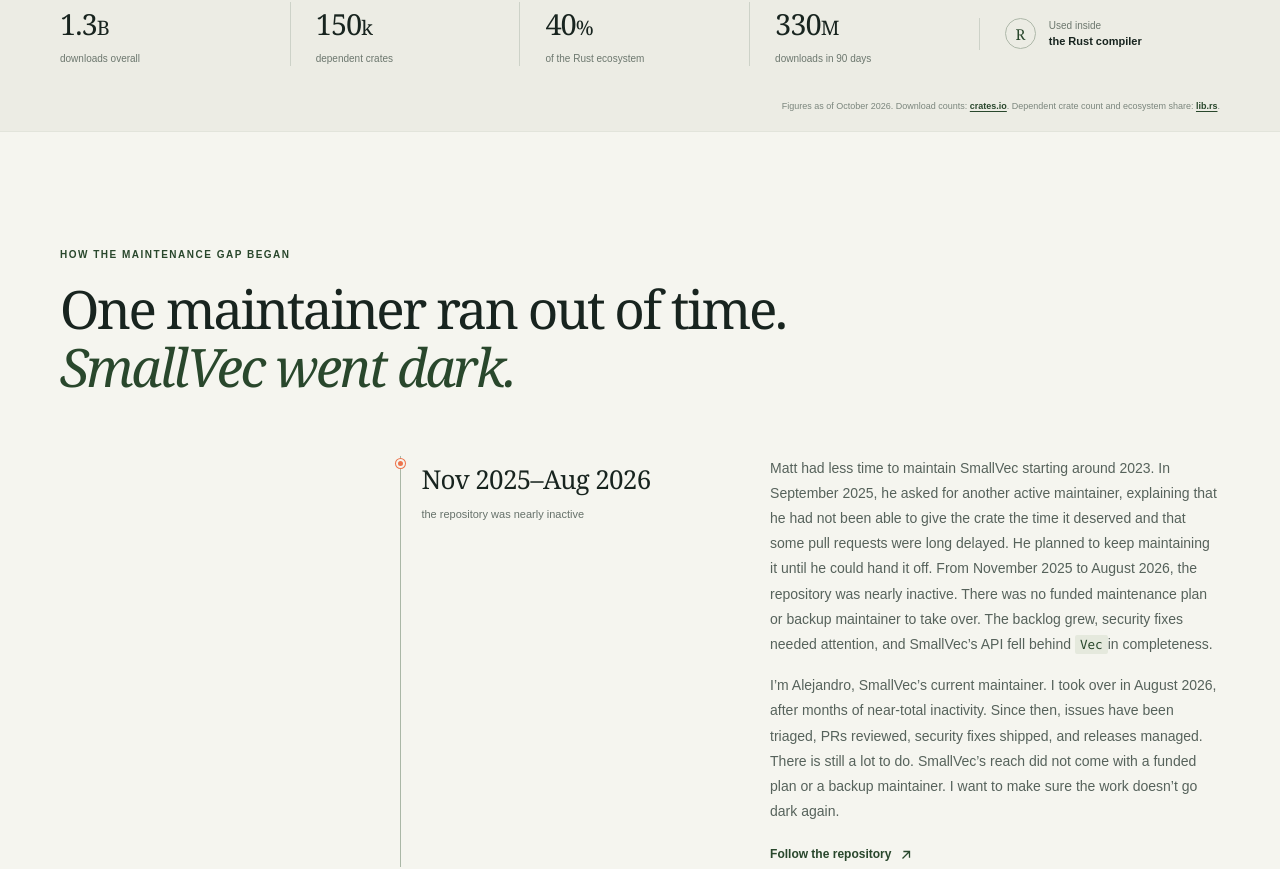
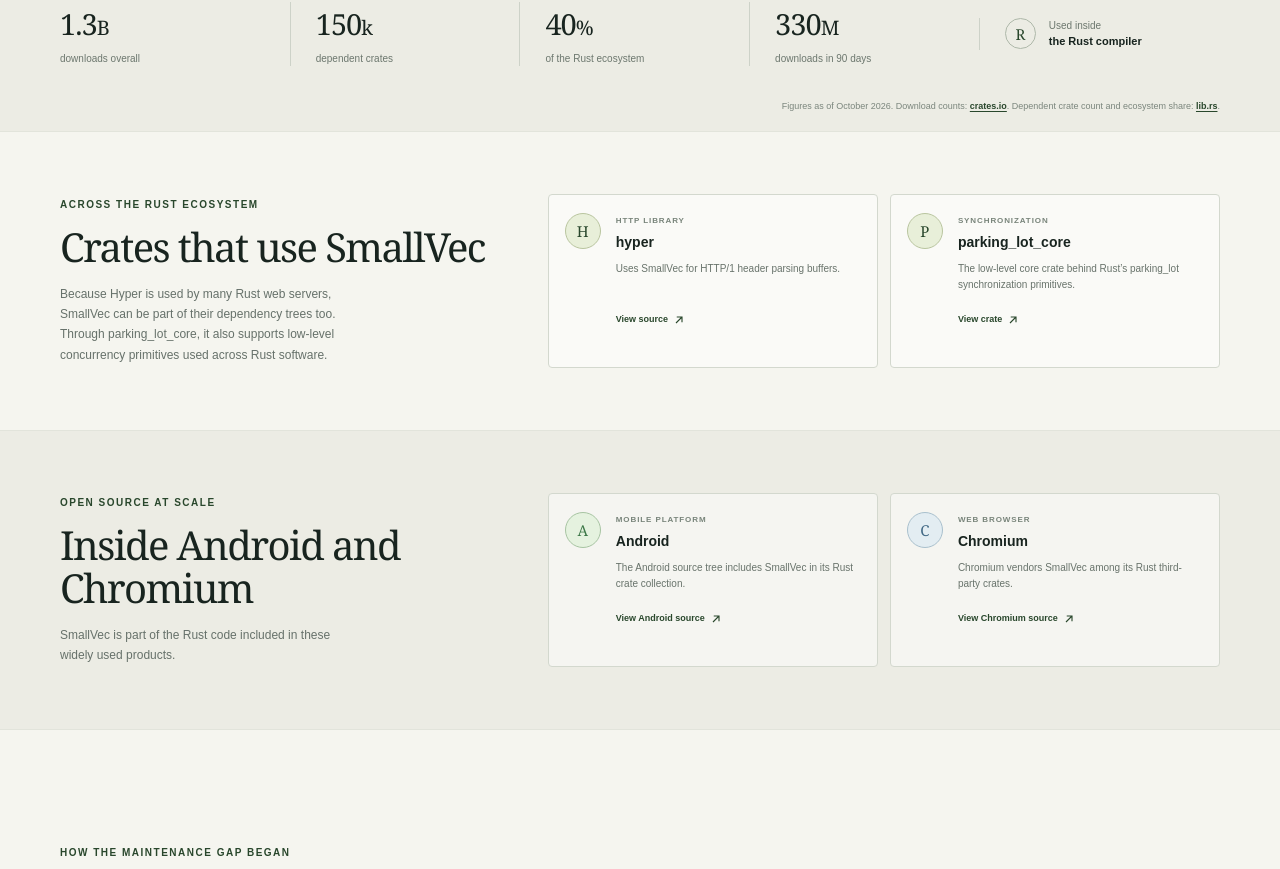
Before and after one commit to smallvec/smallvec.rs, a Next.js app: page / in a window 1280 px wide. Shown: the part 872-1741 px from the top of the page. Built offline with nearby package versions, Linux system fonts and the light colour scheme.

Commit message:
feat: companies and projects

```diff
--- a/app/globals.css
+++ b/app/globals.css
@@ -460,6 +460,25 @@ h1 em, h2 em {
 .compiler-note strong { color: var(--ink); font-size: 11px; }
 .compiler-mark { width: 31px; height: 31px; display: grid; place-items: center; border: 1px solid #aeb8a9; border-radius: 50%; color: var(--green-dark); font: 15px Georgia, serif; }
 
+.use-section { padding-block: 62px; }
+.use-section-products { background: var(--paper-deep); border-block: 1px solid #e2e4db; }
+.use-inner { display: grid; grid-template-columns: .78fr 1.22fr; align-items: center; gap: 58px; }
+.use-heading .eyebrow { margin-bottom: 13px; }
+.use-heading h2 { font-size: clamp(32px, 3.4vw, 40px); line-height: 1.08; letter-spacing: -1.6px; }
+.use-heading > p { max-width: 300px; margin: 15px 0 0; color: var(--muted); font-size: 12px; line-height: 1.7; }
+.use-grid { display: grid; grid-template-columns: repeat(2, minmax(0, 1fr)); gap: 12px; }
+.use-card { min-height: 174px; display: grid; grid-template-columns: 38px minmax(0, 1fr); align-content: start; gap: 0 13px; padding: 18px 16px; border: 1px solid #d3d8ce; border-radius: 4px; background: rgba(255, 255, 255, .45); }
+.use-mark { width: 36px; height: 36px; display: grid; place-items: center; border: 1px solid #b9c59f; border-radius: 50%; color: var(--green-dark); background: #e8efd9; font: 15px Georgia, serif; }
+.use-mark-android { color: #3d7848; background: #e5f2df; border-color: #a7c4a2; }
+.use-mark-chromium { color: #426985; background: #e3edf2; border-color: #a9c0cd; }
+.use-card-copy { min-width: 0; }
+.use-category { display: block; margin: 2px 0 5px; color: #78847a; font-size: 8px; font-weight: 750; letter-spacing: .9px; text-transform: uppercase; }
+.use-card h3 { margin: 0; font-size: 14px; font-weight: 700; }
+.use-card p { min-height: 34px; margin: 8px 0 10px; color: #68736b; font-size: 10px; line-height: 1.55; }
+.use-link { display: inline-flex; align-items: center; gap: 5px; color: var(--green-dark); text-decoration: none; font-size: 9px; font-weight: 700; }
+.use-link:hover { color: #597c32; }
+.use-link svg { width: 12px; height: 12px; }
+
 .story-section { padding-top: 115px; padding-bottom: 120px; }
 .section-heading .eyebrow { margin-bottom: 18px; }
 .section-heading h2,
@@ -630,6 +649,10 @@ h1 em, h2 em {
   .memory-graphic { padding-top: 38px; }
   .story-content { margin-left: 18%; gap: 50px; }
   .work-inner { gap: 45px; }
+  .use-inner { grid-template-columns: .7fr 1.3fr; gap: 28px; }
+  .use-grid { gap: 8px; }
+  .use-card { grid-template-columns: 32px minmax(0, 1fr); gap: 0 9px; padding: 15px 12px; }
+  .use-mark { width: 31px; height: 31px; }
   .work-grid { grid-template-columns: repeat(2, minmax(0, 1fr)); }
   .work-grid .work-card,
   .work-card:nth-last-child(-n+2) { grid-column: auto; }
@@ -695,6 +718,14 @@ h1 em, h2 em {
   .story-timeline { min-height: 61px; }
   .story-text { font-size: 13px; }
 
+  .use-section { padding-block: 52px; }
+  .use-inner { grid-template-columns: 1fr; gap: 25px; }
+  .use-heading > p { max-width: 440px; margin-top: 10px; }
+  .use-grid { gap: 9px; }
+  .use-card { min-height: 165px; grid-template-columns: 32px minmax(0, 1fr); gap: 0 10px; padding: 14px 11px; }
+  .use-card h3 { font-size: 12px; overflow-wrap: anywhere; }
+  .use-card p { font-size: 9px; }
+
   .work-inner { grid-template-columns: 1fr; gap: 35px; padding-top: 72px; padding-bottom: 75px; }
   .work-intro > p:last-child { margin-top: 15px; }
   .work-grid { gap: 8px; }
@@ -726,6 +757,14 @@ h1 em, h2 em {
   .back-to-top { grid-column: 2; grid-row: 1; }
 }
 
+@media (max-width: 480px) {
+  .use-grid { grid-template-columns: 1fr; }
+  .use-card { min-height: 145px; grid-template-columns: 36px minmax(0, 1fr); gap: 0 12px; padding: 16px; }
+  .use-mark { width: 34px; height: 34px; }
+  .use-card h3 { font-size: 14px; }
+  .use-card p { min-height: 0; font-size: 10px; }
+}
+
 @media (prefers-reduced-motion: reduce) {
   *, *::before, *::after { scroll-behavior: auto !important; transition-duration: .01ms !important; }
 }
--- a/app/page.tsx
+++ b/app/page.tsx
@@ -1,6 +1,8 @@
 const sponsorUrl = "https://github.com/sponsors/alejandro-vaz";
 const navigationItems = [
   { label: "Impact", href: "#impact" },
+  { label: "Crates", href: "#crates" },
+  { label: "Products", href: "#products" },
   { label: "Story", href: "#story" },
   { label: "Work", href: "#work" },
   { label: "Goals", href: "#goals" },
@@ -220,6 +222,78 @@ export default function Home() {
             Figures as of October 2026. Download counts: <a href="https://crates.io/crates/smallvec" target="_blank" rel="noreferrer">crates.io</a>.
             Dependent crate count and ecosystem share: <a href="https://lib.rs/crates/smallvec" target="_blank" rel="noreferrer">lib.rs</a>.
           </p>
+        </section>
+
+        <section className="use-section" id="crates" aria-labelledby="crates-title">
+          <div className="section-wrap use-inner">
+            <div className="use-heading">
+              <div>
+                <p className="eyebrow">Across the Rust ecosystem</p>
+                <h2 id="crates-title">Crates that use SmallVec</h2>
+              </div>
+              <p>Because Hyper is used by many Rust web servers, SmallVec can be part of their dependency trees too. Through parking_lot_core, it also supports low-level concurrency primitives used across Rust software.</p>
+            </div>
+            <div className="use-grid">
+              <article className="use-card">
+                <span className="use-mark" aria-hidden="true">H</span>
+                <div className="use-card-copy">
+                  <span className="use-category">HTTP library</span>
+                  <h3>hyper</h3>
+                  <p>Uses SmallVec for HTTP/1 header parsing buffers.</p>
+                  <a className="use-link" href="https://github.com/hyperium/hyper/blob/master/src/proto/h1/role.rs" target="_blank" rel="noreferrer">
+                    View source <ArrowUpRight />
+                  </a>
+                </div>
+              </article>
+              <article className="use-card">
+                <span className="use-mark" aria-hidden="true">P</span>
+                <div className="use-card-copy">
+                  <span className="use-category">Synchronization</span>
+                  <h3>parking_lot_core</h3>
+                  <p>The low-level core crate behind Rust’s parking_lot synchronization primitives.</p>
+                  <a className="use-link" href="https://crates.io/crates/parking_lot_core" target="_blank" rel="noreferrer">
+                    View crate <ArrowUpRight />
+                  </a>
+                </div>
+              </article>
+            </div>
+          </div>
+        </section>
+
+        <section className="use-section use-section-products" id="products" aria-labelledby="products-title">
+          <div className="section-wrap use-inner">
+            <div className="use-heading">
+              <div>
+                <p className="eyebrow">Open source at scale</p>
+                <h2 id="products-title">Inside Android and Chromium</h2>
+              </div>
+              <p>SmallVec is part of the Rust code included in these widely used products.</p>
+            </div>
+            <div className="use-grid">
+              <article className="use-card">
+                <span className="use-mark use-mark-android" aria-hidden="true">A</span>
+                <div className="use-card-copy">
+                  <span className="use-category">Mobile platform</span>
+                  <h3>Android</h3>
+                  <p>The Android source tree includes SmallVec in its Rust crate collection.</p>
+                  <a className="use-link" href="https://android.googlesource.com/platform/external/rust/crates/smallvec/" target="_blank" rel="noreferrer">
+                    View Android source <ArrowUpRight />
+                  </a>
+                </div>
+              </article>
+              <article className="use-card">
+                <span className="use-mark use-mark-chromium" aria-hidden="true">C</span>
+                <div className="use-card-copy">
+                  <span className="use-category">Web browser</span>
+                  <h3>Chromium</h3>
+                  <p>Chromium vendors SmallVec among its Rust third-party crates.</p>
+                  <a className="use-link" href="https://chromium.googlesource.com/chromium/src/+/refs/heads/main/third_party/rust/smallvec/" target="_blank" rel="noreferrer">
+                    View Chromium source <ArrowUpRight />
+                  </a>
+                </div>
+              </article>
+            </div>
+          </div>
         </section>
 
         <section className="story-section section-wrap" id="story">
```
